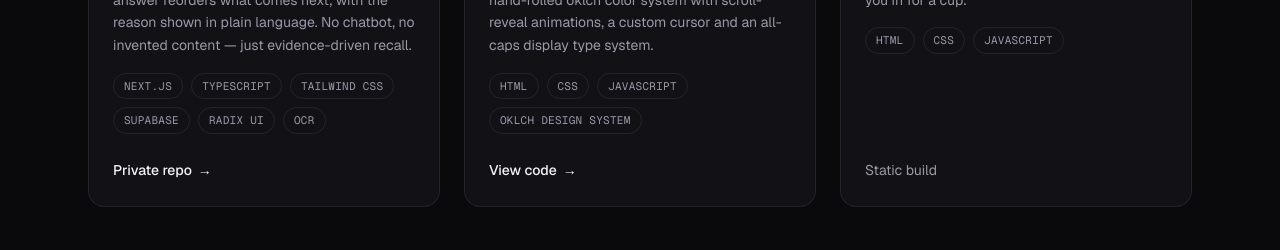
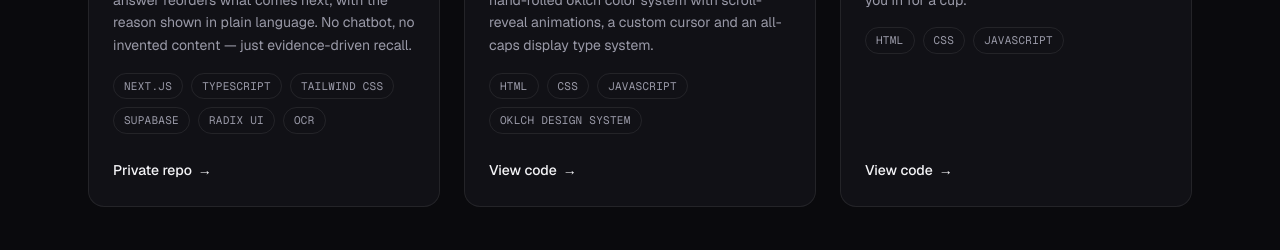
Before and after one commit to YSF2004/portfolio, a Next.js app: page / in a window 1280 px wide. Shown: the part 1426-1676 px from the top of the page. Built offline with nearby package versions, Linux system fonts and the light colour scheme.

Commit message:
Link Caffeine project card to its new GitHub repo
Co-Authored-By: Claude Sonnet 5 <noreply@anthropic.com>
Claude-Session: https://claude.ai/code/session_01JceNc7R4ZjjKorkiABkiC9

```diff
--- a/data/projects.ts
+++ b/data/projects.ts
@@ -43,8 +43,8 @@ export const projects: Project[] = [
       "A multi-page coffee shop site — home, about, history, gallery, products and contact — built around a cream-and-espresso palette, a hand-lettered script accent and a hero that invites you in for a cup.",
     image: "/projects/caffeine.png",
     tech: ["HTML", "CSS", "JavaScript"],
-    repoUrl: null,
-    repoLabel: "Static build",
+    repoUrl: "https://github.com/youssef-2420/caffeine",
+    repoLabel: "View code",
     year: "2026",
   },
 ];
```
